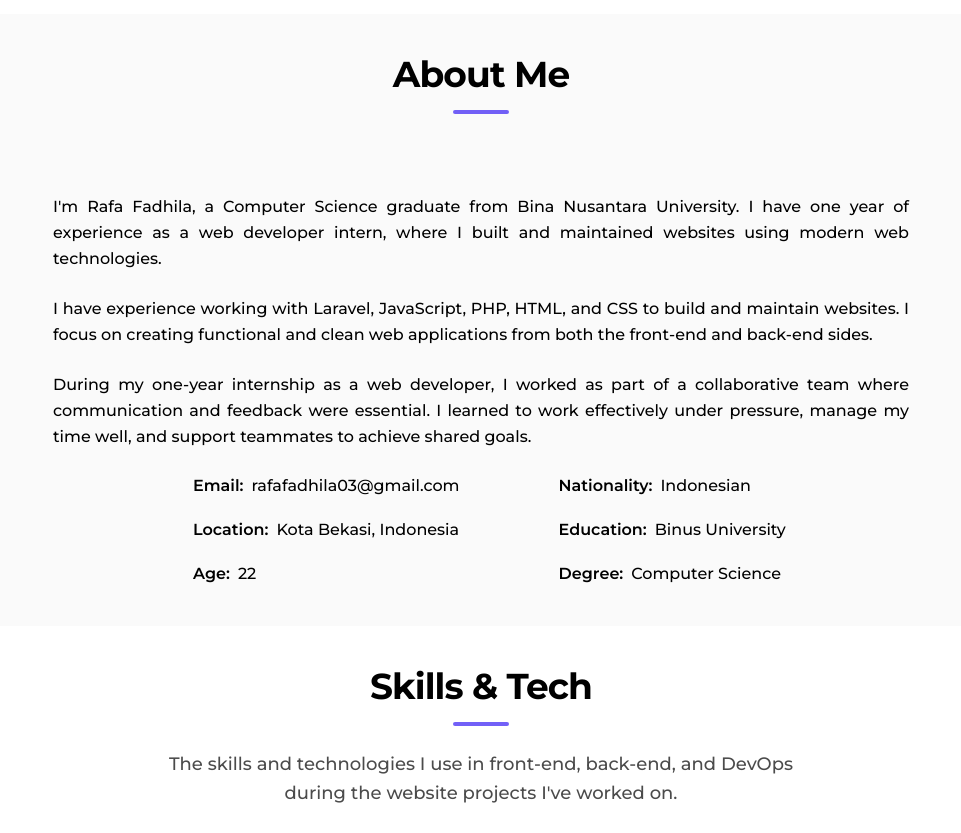
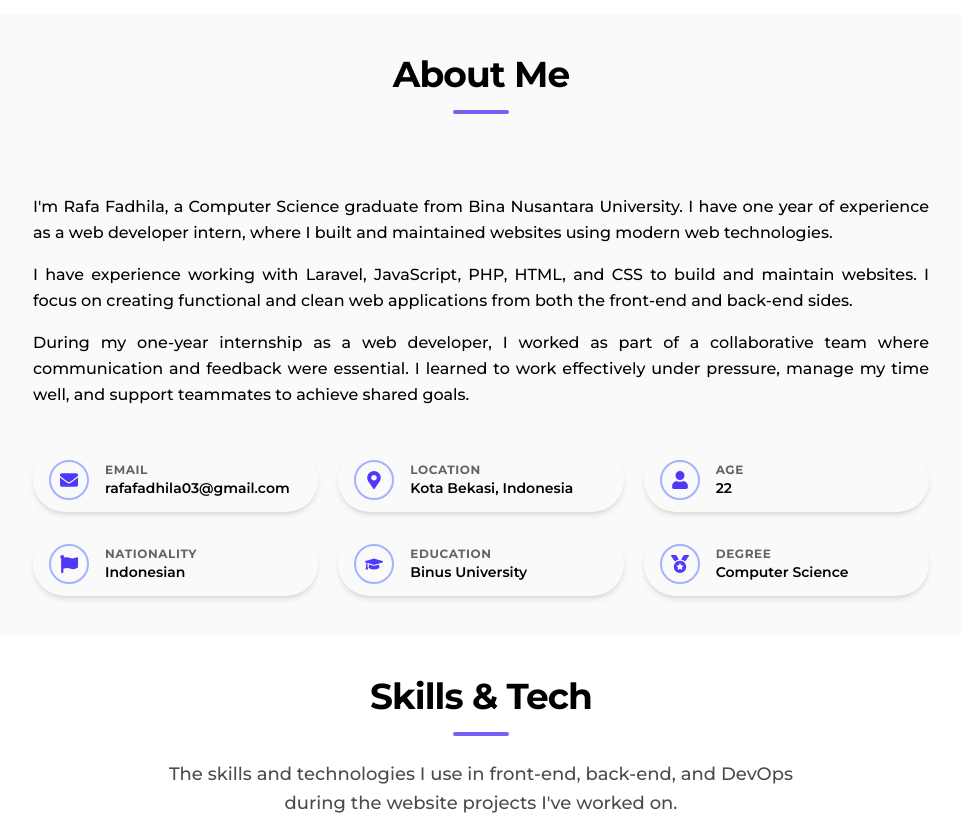
Before and after one commit to rafafadhila/profile-web, a Next.js app: page / in a window 1280 px wide. Shown: the part 786-1619 px from the top of the page, without its empty margins (159-1120 px from the left). Built offline with nearby package versions, Linux system fonts and the light colour scheme; no server answers.

Commit message:
refactor: redesign span on about

```diff
--- a/src/app/components/about/About.tsx
+++ b/src/app/components/about/About.tsx
@@ -1,14 +1,23 @@
 'use client'
 
 import React from 'react'
-
 import { useTheme } from '@/app/providers/themeProvider'
 import SectionHeader from '../ui/SectionHeader'
+import InfoBadge from './InfoBadge'
 
+import { FaEnvelope, FaFlag, FaMapMarkerAlt, FaGraduationCap, FaUser, FaMedal } from 'react-icons/fa'
 
 export default function About() {
+  const { isDark } = useTheme()
 
-  const { isDark } = useTheme()
+  const birthDate = new Date('2003-03-17');
+  const today = new Date();
+  let calculatedAge = today.getFullYear() - birthDate.getFullYear();
+  const monthDifference = today.getMonth() - birthDate.getMonth();
+
+  if (monthDifference < 0 || (monthDifference === 0 && today.getDate() < birthDate.getDate())) {
+      calculatedAge--;
+  }
 
   return (
     <section
@@ -16,54 +25,56 @@ export default function About() {
       className={`flex flex-col justify-center items-center min-h-[45vh] scroll-mt-[65px]
         ${isDark === true ? 'bg-neutral-900 text-white' : 'bg-neutral-50 text-black'} transition-colors`}
     >
-      <div className="container max-w-4xl mx-auto px-5 py-10 text-center">
-        <SectionHeader title='About Me'/>
+      <div className="container max-w-5xl mx-auto px-5 py-10 text-center">
+        <SectionHeader title='About Me' />
 
-        <p className="sm:text-center md:text-justify mb-6 leading-relaxed">
+        <div className="max-w-4xl mx-auto">
+          <p className="sm:text-center md:text-justify mb-4 leading-relaxed">
             I&apos;m Rafa Fadhila, a Computer Science graduate from Bina Nusantara University.
             I have one year of experience as a web developer intern, where I built and maintained websites using modern web technologies.
           </p>
-        <p className='sm:text-center md:text-justify mb-6 leading-relaxed'>
+          <p className='sm:text-center md:text-justify mb-4 leading-relaxed'>
             I have experience working with Laravel, JavaScript, PHP, HTML, and CSS to build and maintain websites. I focus on creating functional and clean web applications from both the front-end and back-end sides.
           </p>
-        <p className='sm:text-center md:text-justify mb-6 leading-relaxed'>
+          <p className='sm:text-center md:text-justify mb-10 leading-relaxed'>
             During my one-year internship as a web developer, I worked as part of a collaborative team where communication and feedback were essential. I learned to work effectively under pressure, manage my time well, and support teammates to achieve shared goals.
           </p>
-
-        <div
-          id="info"
-          className="grid grid-cols-1 md:grid-cols-[60%_40%] gap-5 max-w-xl mx-auto text-center md:text-left"
-        >
-          <div className="flex flex-col md:flex-row gap-2">
-            <span className="font-semibold">Email:</span>
-            <span>rafafadhila03@gmail.com</span>
         </div>
 
-          <div className="flex flex-col md:flex-row gap-2">
-            <span className="font-semibold">Nationality:</span>
-            <span>Indonesian</span>
+        {/* Info Grid Section */}
+        <div className="grid grid-cols-1 sm:grid-cols-2 lg:grid-cols-3 gap-4 md:gap-5 max-w-4xl mx-auto mt-6">
+          <InfoBadge
+            icon={<FaEnvelope className="text-lg" />}
+            label="Email"
+            value="rafafadhila03@gmail.com"
+          />
+          <InfoBadge
+            icon={<FaMapMarkerAlt className="text-lg" />}
+            label="Location"
+            value="Kota Bekasi, Indonesia"
+          />
+          <InfoBadge
+            icon={<FaUser className="text-lg" />}
+            label="Age"
+            value={String(calculatedAge)}
+          />
+          <InfoBadge
+            icon={<FaFlag className="text-lg" />}
+            label="Nationality"
+            value="Indonesian"
+          />
+          <InfoBadge
+            icon={<FaGraduationCap className="text-lg" />}
+            label="Education"
+            value="Binus University"
+          />
+          <InfoBadge
+            icon={<FaMedal className="text-lg" />}
+            label="Degree"
+            value="Computer Science"
+          />
         </div>
 
-          <div className="flex flex-col md:flex-row gap-2">
-            <span className="font-semibold">Location:</span>
-            <span>Kota Bekasi, Indonesia</span>
-          </div>
-
-          <div className="flex flex-col md:flex-row gap-2">
-            <span className="font-semibold">Education:</span>
-            <span>Binus University</span>
-          </div>
-
-          <div className="flex flex-col md:flex-row gap-2">
-            <span className="font-semibold">Age:</span>
-            <span>22</span>
-          </div>
-
-          <div className="flex flex-col md:flex-row gap-2">
-            <span className="font-semibold">Degree:</span>
-            <span>Computer Science</span>
-          </div>
-        </div>
       </div>
     </section>
   )
--- /dev/null
+++ b/src/app/components/about/InfoBadge.tsx
@@ -0,0 +1,43 @@
+'use client'
+
+import React from 'react'
+import { useTheme } from '@/app/providers/themeProvider'
+
+interface InfoBadgeProps {
+    icon: React.ReactNode;
+    label: string;
+    value: string;
+}
+
+export default function InfoBadge({ icon, label, value }: InfoBadgeProps) {
+    const { isDark } = useTheme();
+
+    return (
+        <div
+            className={`flex items-center  gap-4 px-4 py-3 rounded-full w-full ${isDark
+                    ? 'bg-neutral-100 hover:bg-neutral-200 shadow-md'
+                    : 'shadow-md'
+                } hover:scale-105 transition-all duration-300 hover:shadow-indigo-400`}
+        >
+            {/* Icon Container - Lingkaran di dalam kapsul */}
+            <div
+                className={`flex items-center justify-center w-10 h-10 rounded-full shrink-0 ${isDark
+                        ? 'border-2 border-indigo-300 text-indigo-600'
+                        : 'border-2 border-indigo-300 text-indigo-600'
+                    }`}
+            >
+                {icon}
+            </div>
+
+            {/* Text Container */}
+            <div className={`flex flex-col text-left overflow-hidden ${isDark === true ? ' text-black' : 'text-black'}`}>
+                <span className="text-[10px] md:text-xs font-bold uppercase tracking-wider opacity-60">
+                    {label}
+                </span>
+                <span className="text-xs md:text-sm font-semibold truncate">
+                    {value}
+                </span>
+            </div>
+        </div>
+    );
+}
```
Lines whose indentation alone changed are shown as unchanged.
